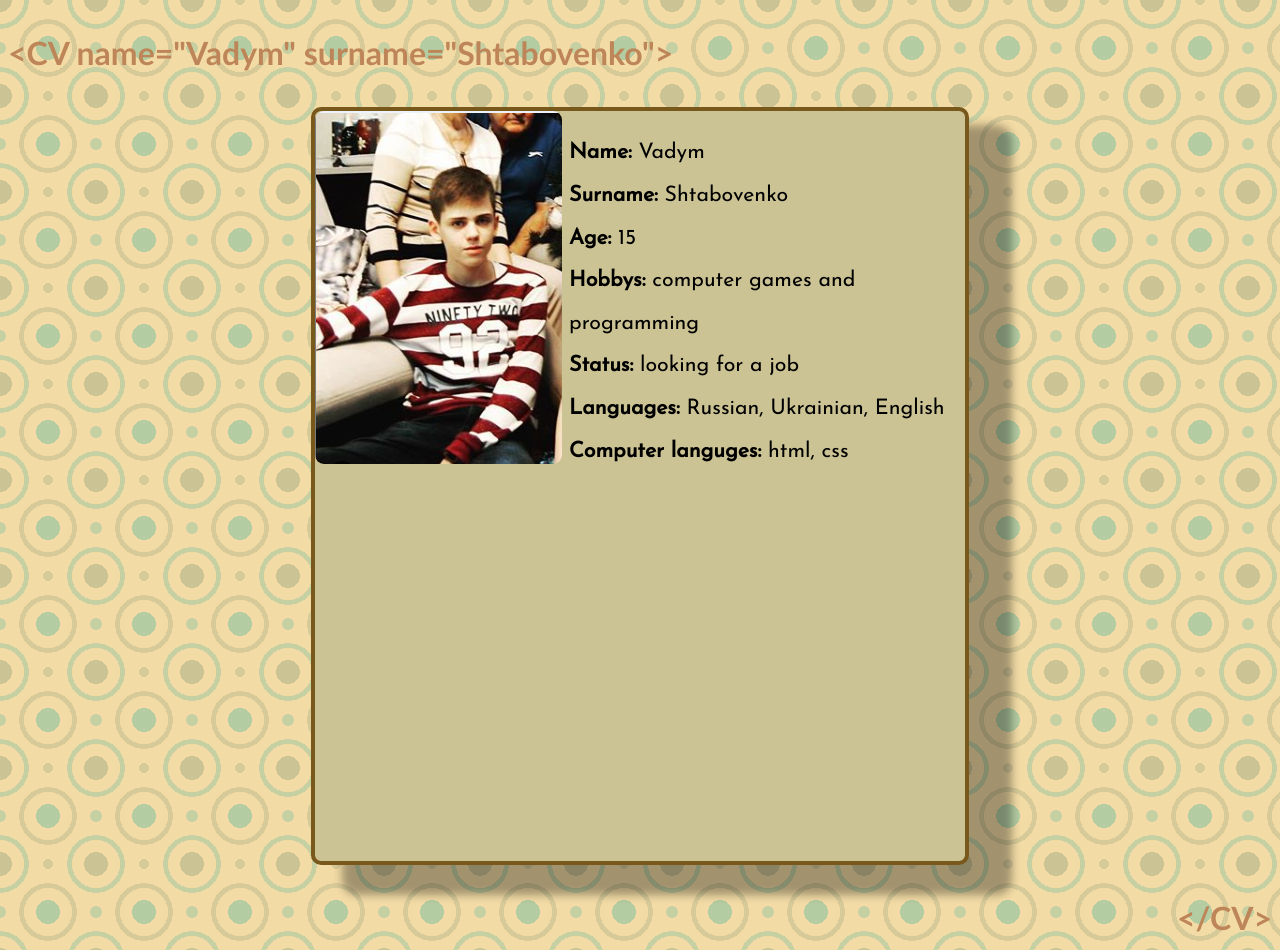
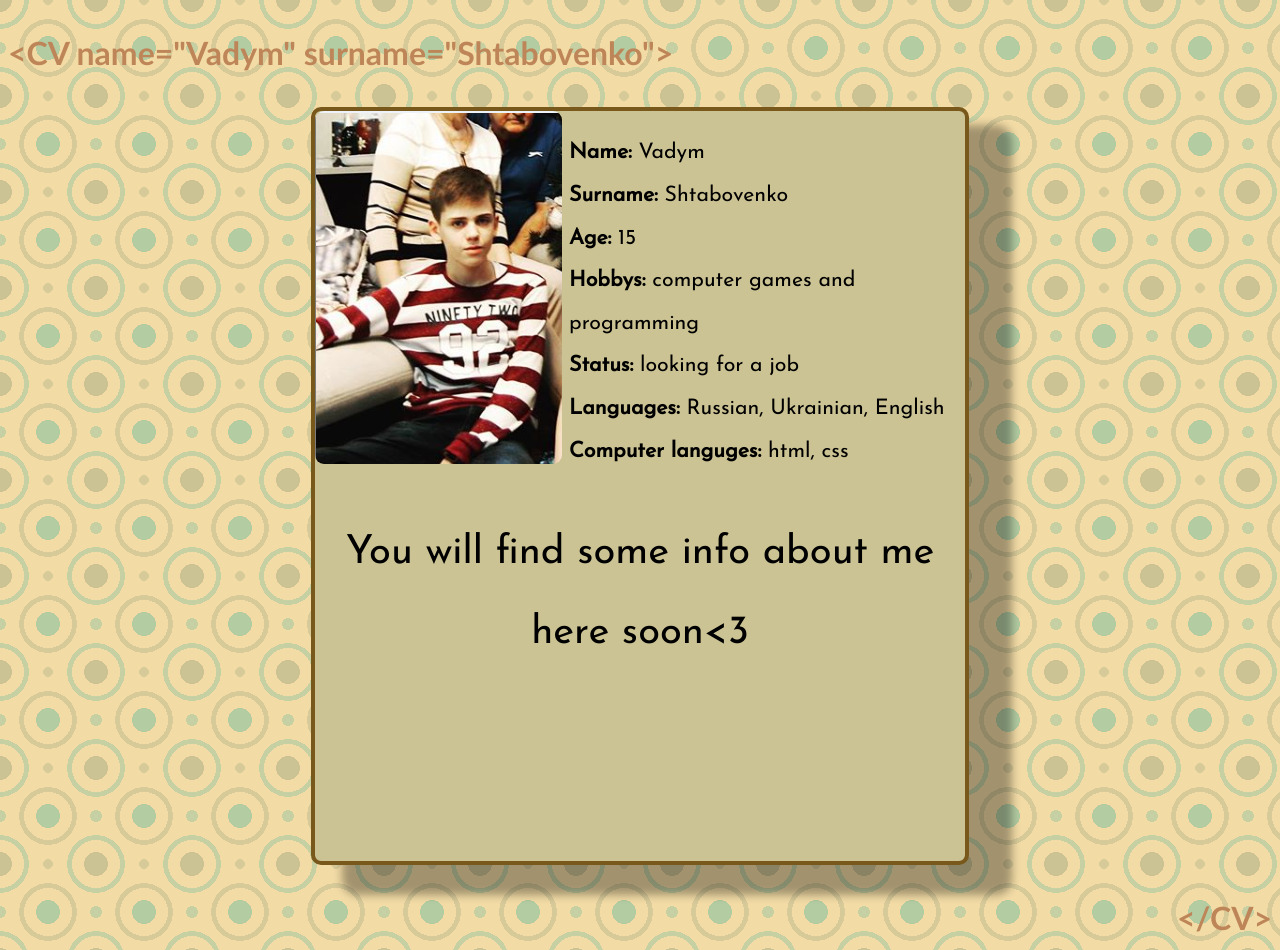
Before and after one commit to VadymVadymov/CV, a plain HTML site: page html/index.html in a window 1280 px wide. Drawn offline with Linux system fonts and the light colour scheme; files whose address does not match are found by name.

Commit message:
Add to be continued

```diff
--- a/css/style.css
+++ b/css/style.css
@@ -69,7 +69,11 @@ BODY {
   color: rgb(190, 134, 88);
   text-align: right;
 }
-#resume {
+.resume {
   font-family: "Josefin Sans", sans-serif;
   font-size: 16pt;
 }
+.fat-font {
+  font-size: 30pt;
+  text-align: center;
+}
--- a/html/index.html
+++ b/html/index.html
@@ -14,13 +14,15 @@
     <div id="summary">
         <img src="C:\Users\Mr_Batua\Desktop\projects\2020\CV\images\123.png"
             class="left">
-        <p id="resume"> <b>Name:</b> Vadym <br>
+        <p class="resume"> <b>Name:</b> Vadym <br>
             <b>Surname:</b> Shtabovenko <br>
             <b>Age:</b> 15<br>
             <b>Hobbys:</b> computer games and programming<br>
             <b>Status:</b> looking for a job<br>
             <b>Languages:</b> Russian, Ukrainian, English<br>
-            <b>Computer languges:</b> html, css
+            <b>Computer languges:</b> html, css</p>
+        <p class="resume fat-font">You will find some info about me here
+            soon&lt;3</p>
         </p>
     </div>
     <h1 class="bot">&lt;/CV&gt;</h1>
```
